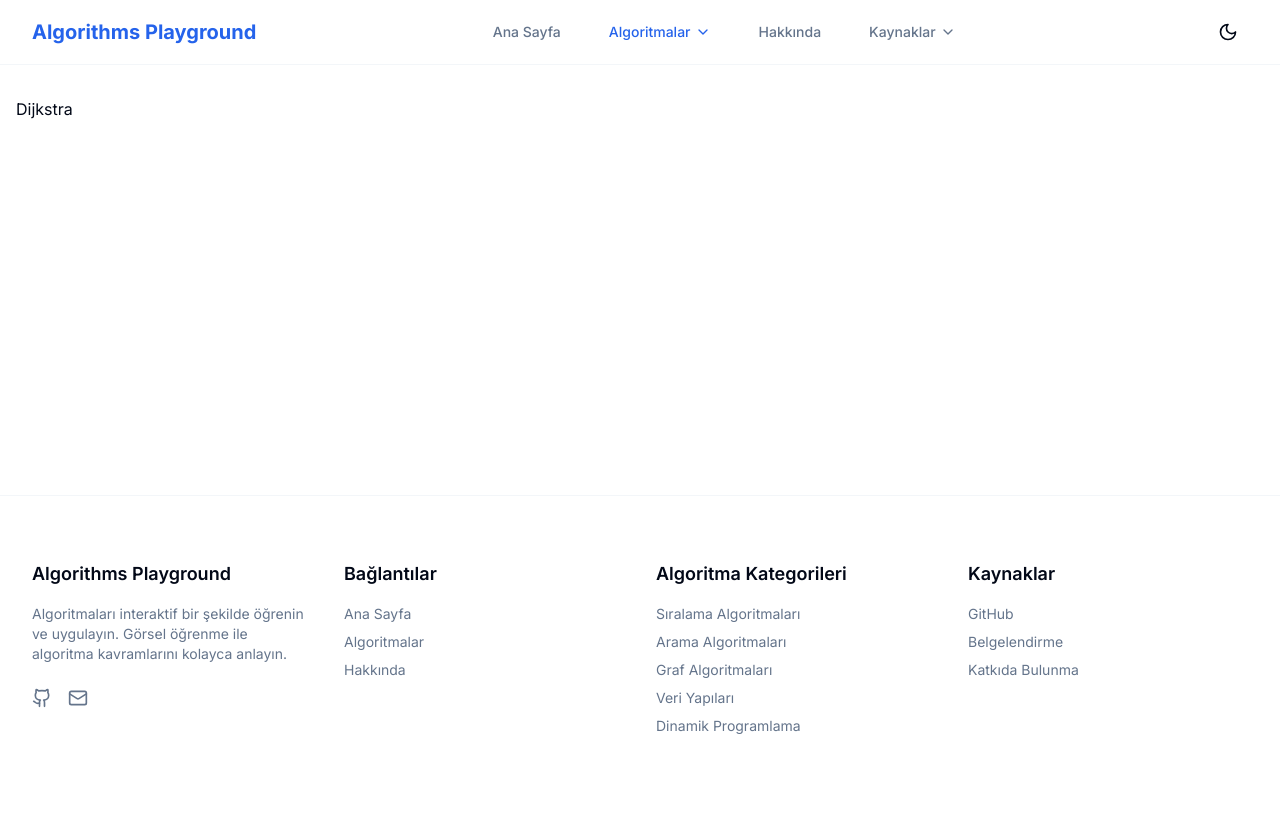
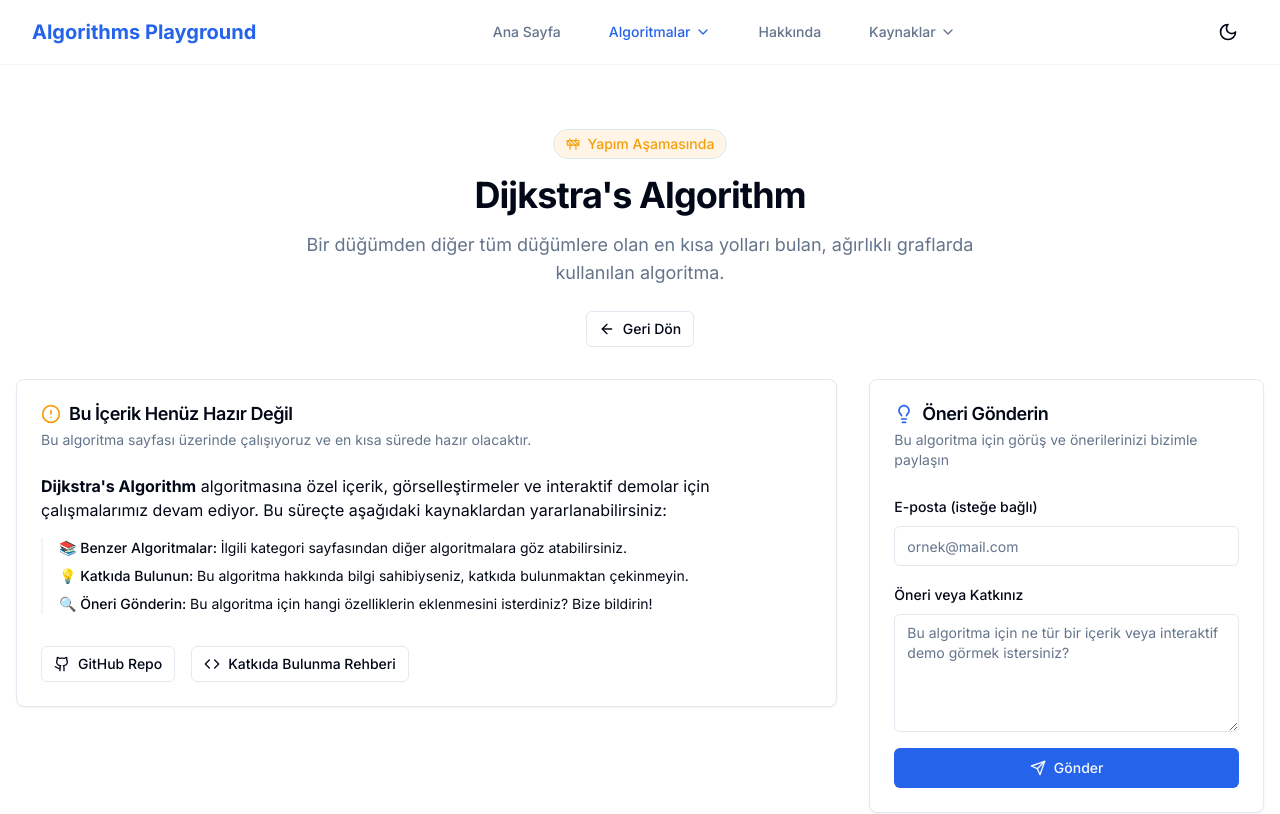
Before and after one commit to zzafergok/algorithms-playground, a Next.js app: page /algorithms/graph-algorithms/dijkstra in a window 1280 px wide. Shown: the top 814 px of the page. Built offline with nearby package versions, Linux system fonts and the light colour scheme; a web font is replaced by a local one.

Commit message:
Update Dijkstra page with under construction component

```diff
--- a/src/app/algorithms/graph-algorithms/dijkstra/page.tsx
+++ b/src/app/algorithms/graph-algorithms/dijkstra/page.tsx
@@ -1,7 +1,13 @@
-import React from 'react';
+'use client';
 
-type Props = {};
+import { UnderConstruction } from '@/components/common/under-construction';
 
-export default function Dijkstra({}: Props) {
-  return <div>Dijkstra</div>;
+export default function Dijkstra() {
+  return (
+    <UnderConstruction
+      title="Dijkstra's Algorithm"
+      description="Bir düğümden diğer tüm düğümlere olan en kısa yolları bulan, ağırlıklı graflarda kullanılan algoritma."
+      category="graph-algorithms"
+    />
+  );
 }
```
